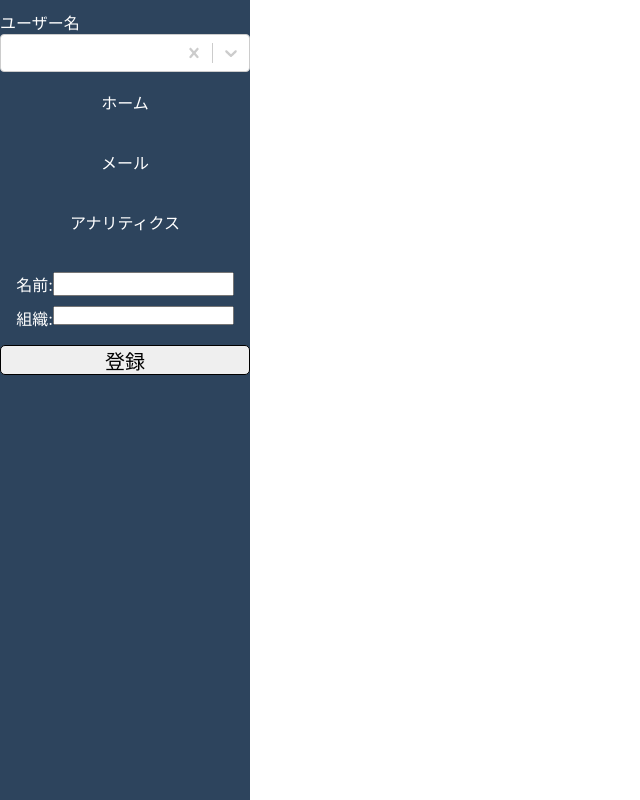
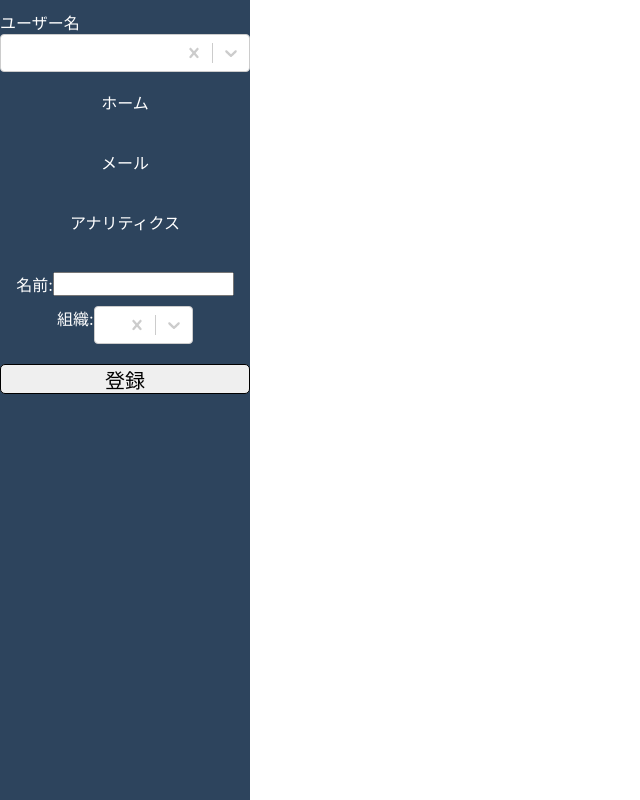
Before and after one commit to satoki71/curriculum_2_satoki_takahashi_front, a React (Create React App) app in the folder hackathon/react/my-app-ts/: page / in a window 1280 px wide. Shown: the whole page, without its empty margins (0-640 px from the left). Built offline with nearby package versions, Linux system fonts and the light colour scheme; no server answers.

Commit message:
Modify Form.tsx .. for being able to select affiliation for user register

```diff
--- a/hackathon/react/my-app-ts/src/components/Form.tsx
+++ b/hackathon/react/my-app-ts/src/components/Form.tsx
@@ -1,6 +1,7 @@
 import React, {Dispatch, SetStateAction} from "react";
-import { useState } from "react";
+import { useState, useEffect } from "react";
 import Sidebar from "./Sidebar";
+import Select from 'react-select'
 
 type Props = {
     name: string;
@@ -8,7 +9,18 @@ type Props = {
     affiliation: string;
     setAffiliation: Dispatch<SetStateAction<string>>;
     onSubmit: (name: string, affiliation: string) => void;
-  };
+};
+
+type affiliationPost = {
+    id: string;
+    name: string;
+    number: number;
+}
+
+type AffiliationOption = {
+    value: string;
+    label: string;
+};
 
 const Form = (props: Props) => {
 
@@ -16,6 +28,52 @@ const Form = (props: Props) => {
         e.preventDefault();
         props.onSubmit(props.name, props.affiliation);
     };
+
+
+
+
+
+
+    const [affiliations, setAffiliations] = useState<affiliationPost[]>([]);
+
+    const fetchAffiliations = async () => {
+      try {
+          const res = await fetch("https://curriculum-2-satoki-takahashi-per-dufixj5qvq-uc.a.run.app/affiliation", {method: 'GET'});
+          if (!res.ok) {
+          throw Error(`Failed to fetch users: ${res.status}`);
+          }
+
+          const affiliations = await res.json();
+          setAffiliations(affiliations);
+      } catch (err) {
+          console.error(err);
+      }
+    };
+
+    useEffect(() => {
+        fetchAffiliations()
+    },[])
+
+    function convertToOption(affiliations: affiliationPost): AffiliationOption {
+        return {
+            value: affiliations.id,
+            label: affiliations.name
+        };
+    }
+
+    const options = affiliations.map(convertToOption)
+
+    const onChange = (e: { label: string; value: string; } | null) => {
+        if (e == null) {
+            // alert("Please select affiliation");
+            return;
+        }
+        props.setAffiliation(e.label);
+    }
+
+
+
+
 
     return (
         <form style={{ display: "flex", flexDirection: "column"}} onSubmit={submit}>
@@ -28,14 +86,22 @@ const Form = (props: Props) => {
                     onChange={(e) => props.setName(e.target.value)}
                 ></input>
             </div>
-            <div className="input-contents2" style={{ display: "flex", flexDirection: "row" }}>
+            <div className="input-contents2" style={{ display: "flex", flexDirection: "row", marginBottom: 20 }}>
                 <label>組織: </label>
-                <input
+                <Select
+                options={options}
+                defaultValue={{label:'',value:''}}
+                onChange={onChange}
+                placeholder="select affiliation"
+                isClearable={true}
+                isSearchable={true}
+                />
+                {/* <input
                     type={"text"}
                     style={{ marginBottom: 20 }}
                     value={props.affiliation}
                     onChange={(e) => props.setAffiliation(e.target.value)}
-                ></input>
+                ></input> */}
             </div>
 
 
--- a/hackathon/react/my-app-ts/src/components/Sidebar.tsx
+++ b/hackathon/react/my-app-ts/src/components/Sidebar.tsx
@@ -55,7 +55,7 @@ const Sidebar = (props: Props) => {
         if (!affiliation) {
             alert("Please enter affiliation");
             return;
-          }
+        }
 
         try{
           const response = await fetch(
--- a/hackathon/react/my-app-ts/src/components/UserSelect.tsx
+++ b/hackathon/react/my-app-ts/src/components/UserSelect.tsx
@@ -107,8 +107,8 @@ type Props = {
 
 type UserOption = {
     // value1: string;
-    value: string
-    label: string
+    value: string;
+    label: string;
     // affiliationId: string;
     // points: number;
 };
@@ -167,7 +167,7 @@ const UserSelect = (props: Props) => {
         if (e != null) {
             props.fetchMates(e.label);
             console.log(e.value);
-            return
+            return;
         }
         console.log(e);
     }
```
